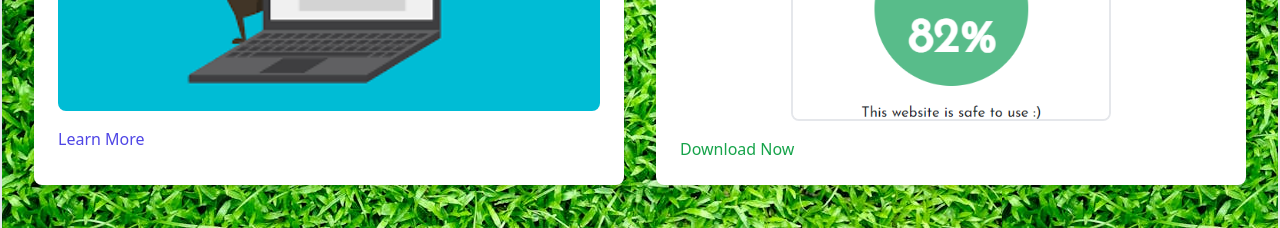
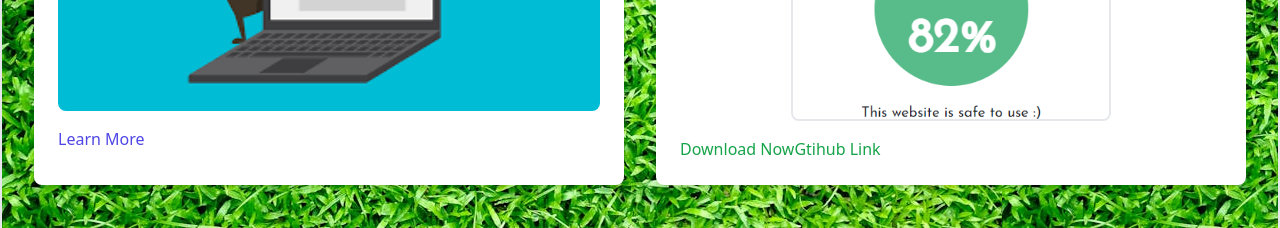
Before and after one commit to akk1310/phishing-repo, a React (Vite) app in the folder frontend/: page / in a window 1280 px wide. Shown: the part 1200-1428 px from the top of the page. Built offline with nearby package versions, Linux system fonts and the light colour scheme; a web font is replaced by a local one.

Commit message:
Update Products.jsx

```diff
--- a/frontend/src/components/Products.jsx
+++ b/frontend/src/components/Products.jsx
@@ -45,10 +45,17 @@ function Products() {
             />
             <a
             target='_blank'
+              href="https://github.com/akk1310/Extension/archive/refs/heads/main.zip"
+              className="text-green-600 hover:underline"
+            >
+              Download Now
+            </a>
+            <a
+            target='_blank'
               href="https://github.com/akk1310/Extension"
               className="text-green-600 hover:underline"
             >
-              Download Now
+              Gtihub Link
             </a>
           </div>
         </div>
```
